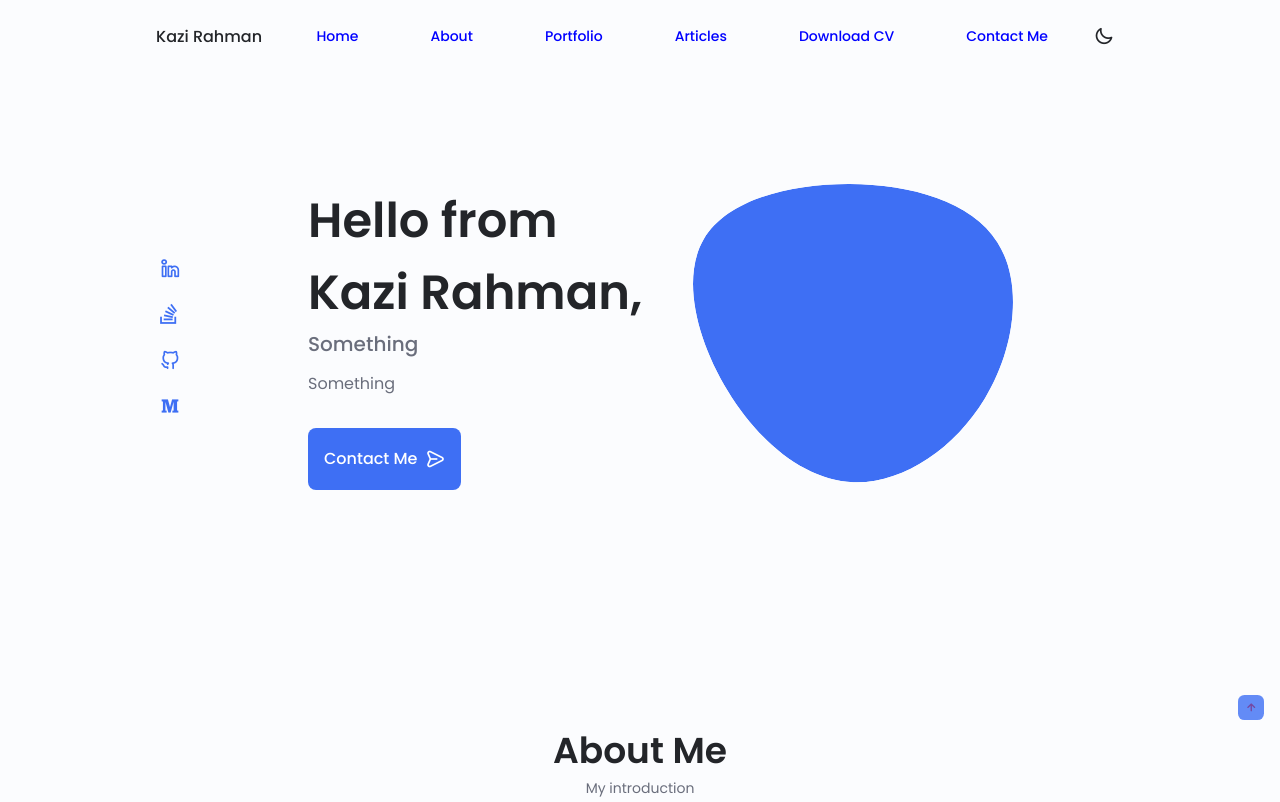
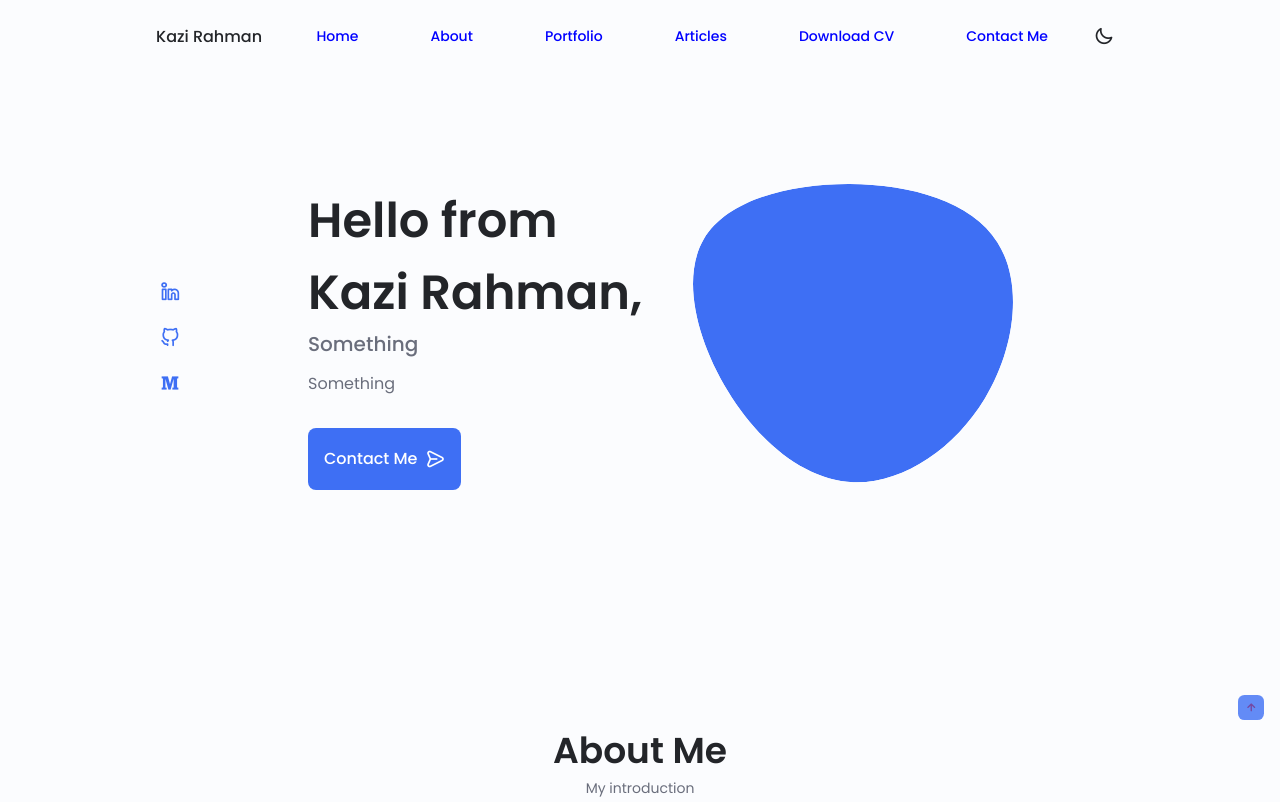
Before and after one commit to kf-rahman/RahmanK.github.io, a plain HTML site: page index.html in a window 1280 px wide. Shown: the top 802 px of the page. Drawn offline with nearby package versions, Linux system fonts and the light colour scheme.

Commit message:
deleted stackoverflow link

```diff
--- a/index.html
+++ b/index.html
@@ -86,9 +86,6 @@
                     <div class="home__social">
                         <a href="www.linkedin.com/in/kazi-rahman22" target="_blank" class="home__social-icon">
                             <i class="uil uil-linkedin-alt"></i>
-                        </a>
-                        <a href="https://stackoverflow.com/users/12829151/will" target="_blank" class="home__social-icon">
-                            <i class="fa fa-stack-overflow"></i>
                         </a>
                         <a href="https://github.com/kf-rahman" target="_blank" class="home__social-icon">
                             <i class="uil uil-github-alt"></i>
```
